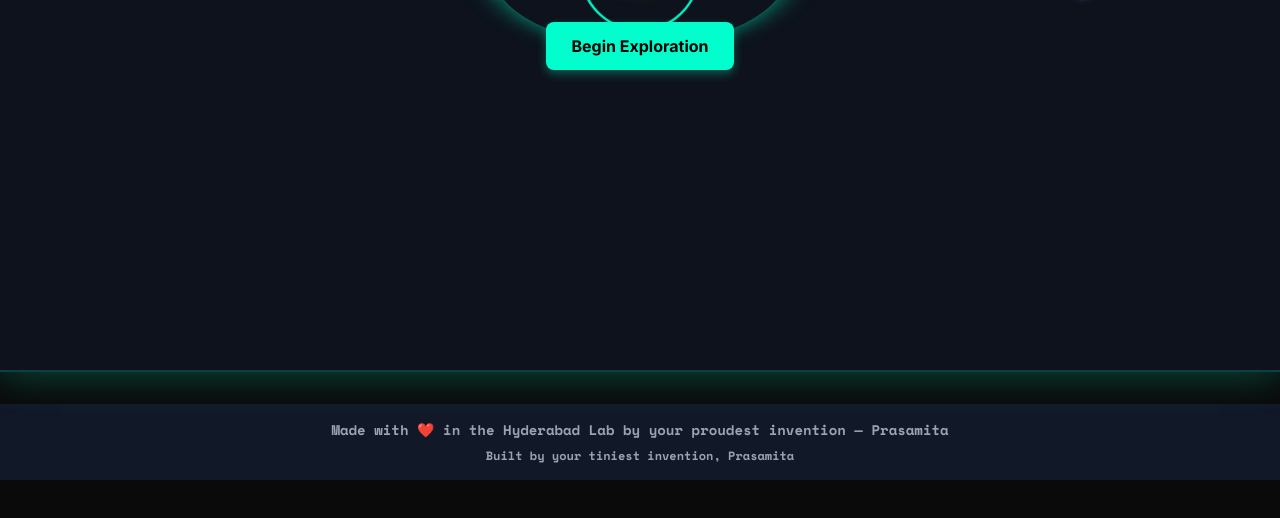
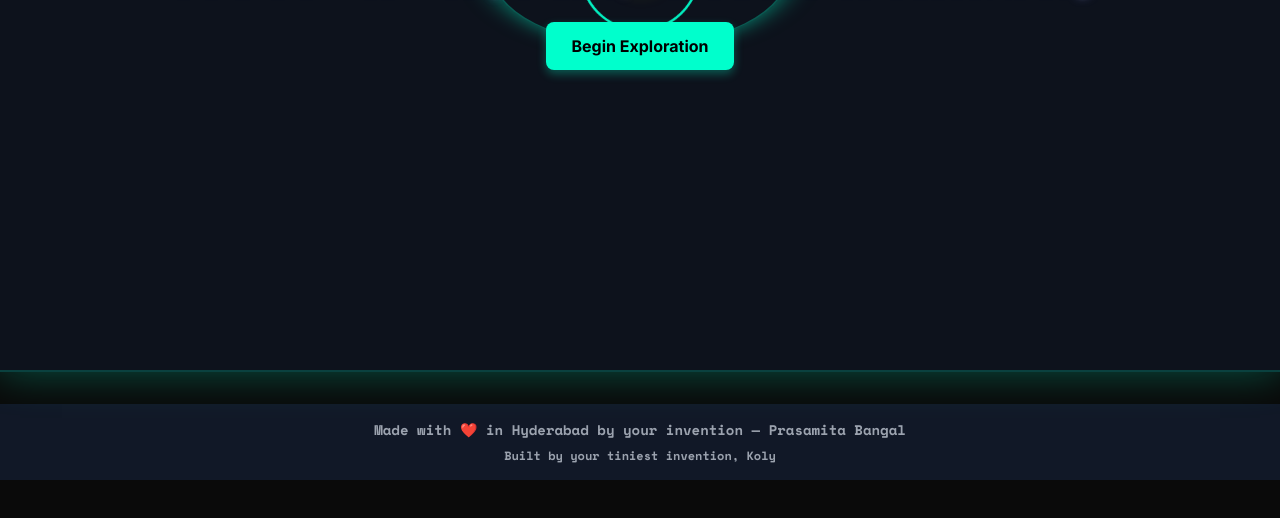
Before and after one commit to prasamitab/bangal, a plain HTML site: page index.html in a window 1280 px wide. Shown: the part 428-946 px from the top of the page. Drawn offline with nearby package versions, Linux system fonts and the light colour scheme; animation ran at ten frames a second.

Commit message:
Update index.html

```diff
--- a/index.html
+++ b/index.html
@@ -1743,8 +1743,8 @@
 
     <!-- Bonus: Footer -->
     <footer class="w-full bg-gray-900 text-gray-400 text-center p-4 mt-8 font-mono-space text-sm z-10">
-        Made with ❤️ in the Hyderabad Lab by your proudest invention — Prasamita
-        <p class="mt-2 text-xs">Built by your tiniest invention, Prasamita</p>
+        Made with ❤️ in Hyderabad by your invention — Prasamita Bangal
+        <p class="mt-2 text-xs">Built by your tiniest invention, Koly</p>
     </footer>
 
     <script>
```
